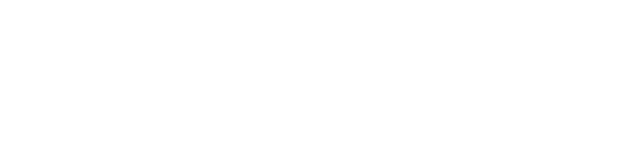
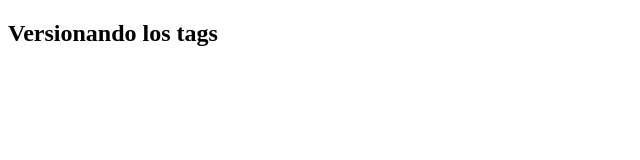
Before and after one commit to edgarflores/production, a plain HTML site: page index.html in a window 1280 px wide. Shown: the whole page, without its empty margins (0-640 px from the left). Drawn offline with Linux system fonts and the light colour scheme.

Commit message:
Modificando el html

```diff
--- a/index.html
+++ b/index.html
@@ -5,6 +5,6 @@
     <title>Metodologia git</title>
   </head>
   <body>
-
+    <h2>Versionando los tags</h2>
   </body>
 </html>
```
